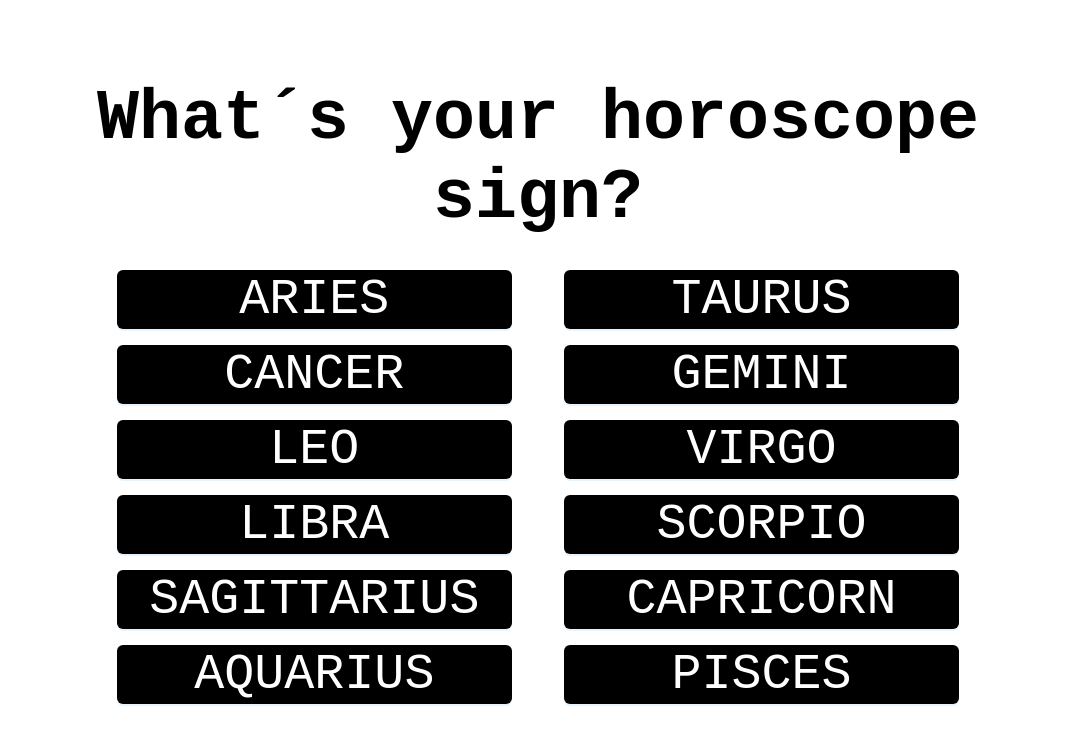
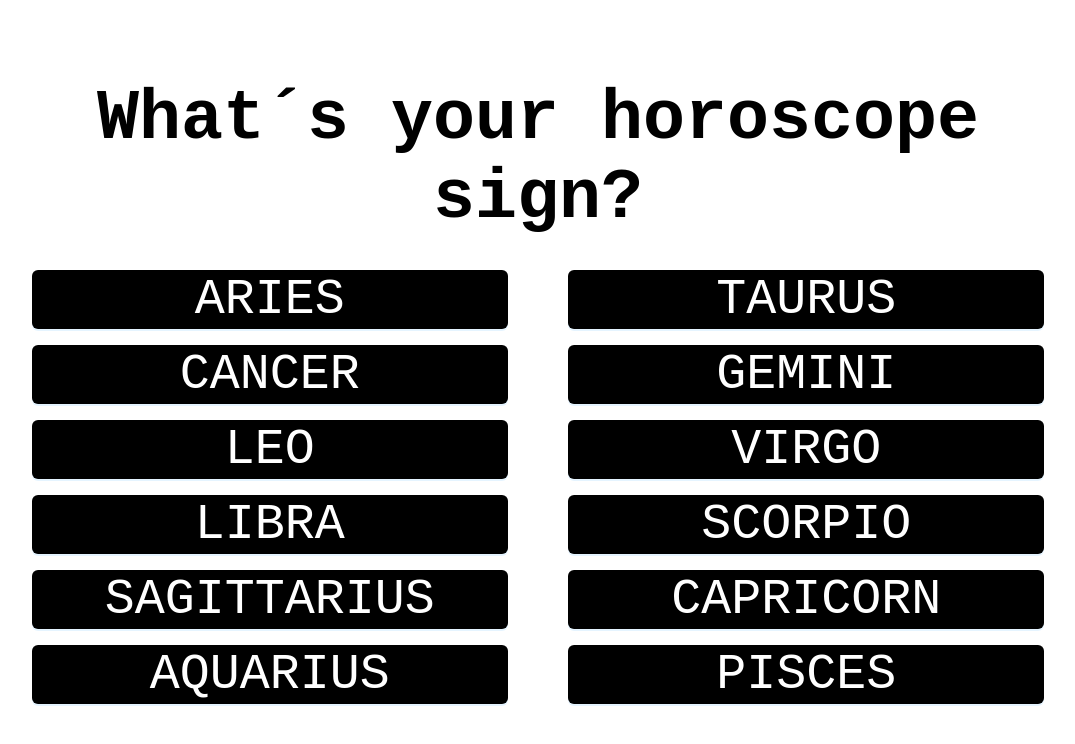
Before and after one commit to SuotStudio/SuotStudioPopup, a React (Vite) app: page /horoscope in a window 1280 px wide. Shown: the top 744 px of the page, without its empty margins (102-1177 px from the left). Built offline with nearby package versions, Linux system fonts and the light colour scheme; a web font is replaced by a local one.

Commit message:
feat: add styles

```diff
--- a/src/pages/Horoscope/Horoscope.jsx
+++ b/src/pages/Horoscope/Horoscope.jsx
@@ -34,7 +34,7 @@ const Horoscope = () => {
         >
           {horoscope.map((horoscope, index) => {
             return (
-              <Col span={10} key={index}>
+              <Col span={12} key={index}>
                 <Button
                   type="primary"
                   onClick={() => handleOnNavigate(horoscope)}
--- a/src/pages/Words/Words.jsx
+++ b/src/pages/Words/Words.jsx
@@ -36,7 +36,7 @@ const Words = () => {
         >
           {wordsRepresented.map((word, index) => {
             return (
-              <Col span={10} key={index}>
+              <Col span={12} key={index}>
                 <Button type="primary" onClick={() => handleOnNavigate(word)}>
                   {word}
                 </Button>
```
